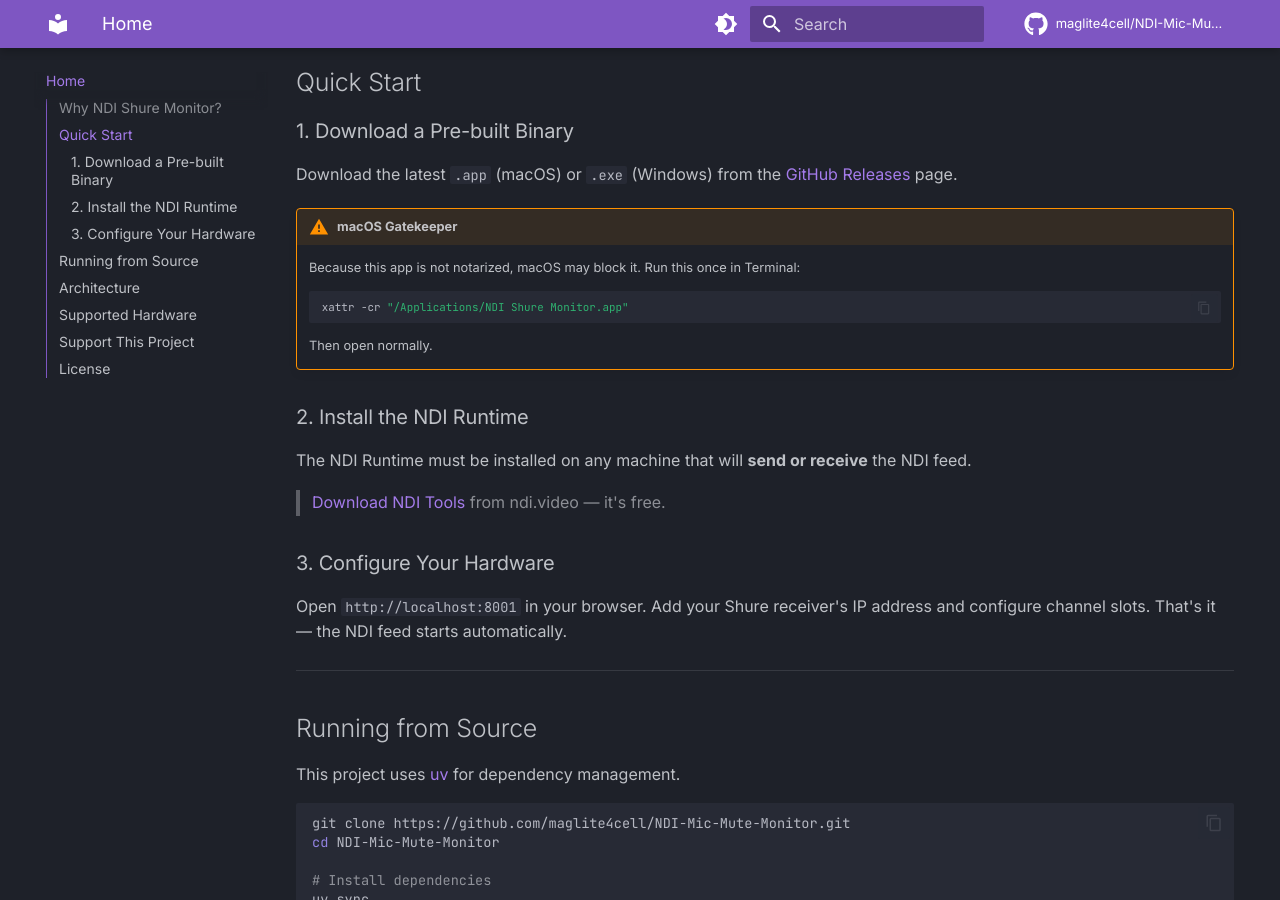
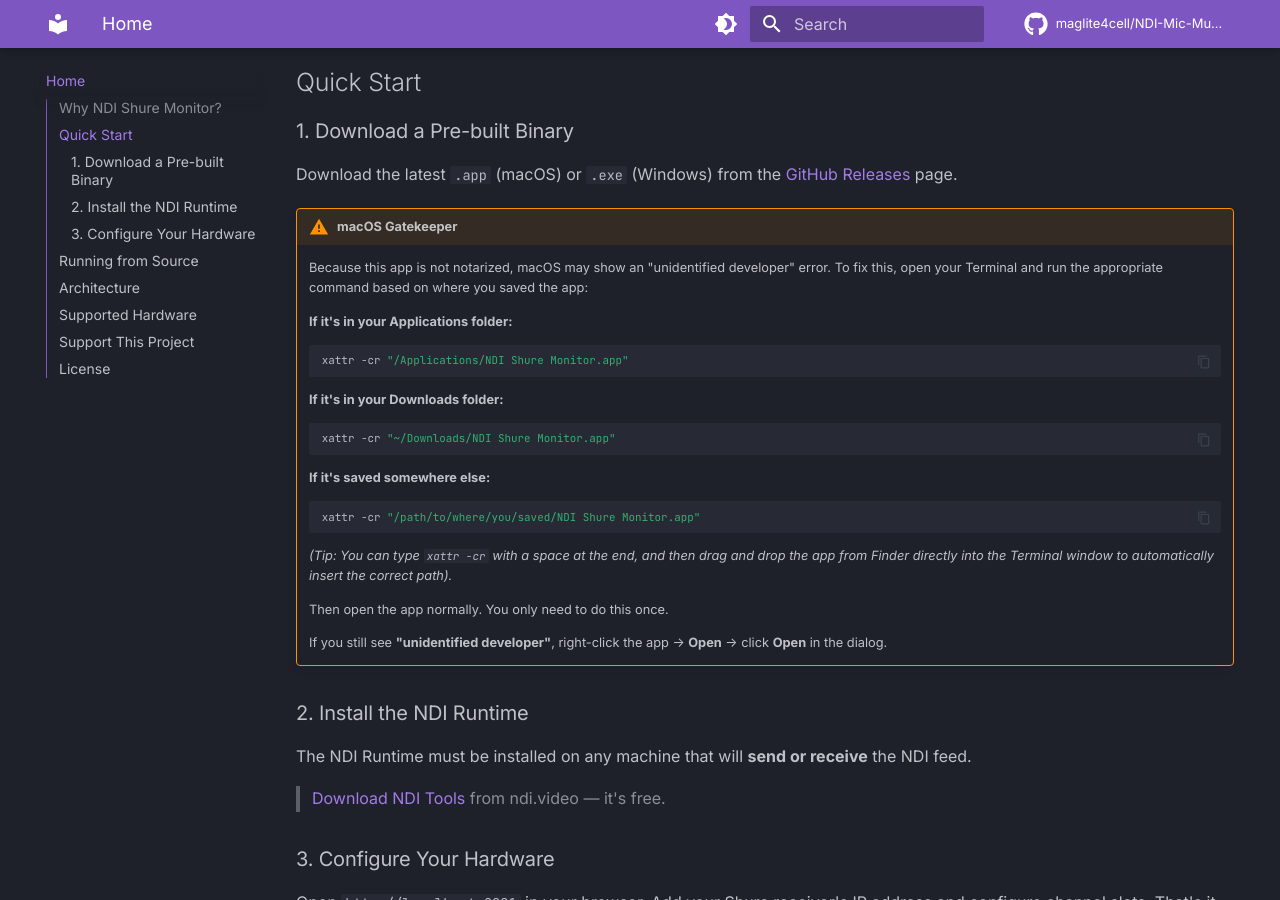
Before and after one commit to maglite4cell/NDI-Mic-Mute-Monitor, an MkDocs documentation site: the page built from docs/index.md, in a window 1280 px wide and 900 px high, scrolled down 693 px. Built offline with MkDocs 1.6.1 and Material for MkDocs 9.7.7, drawn with Linux system fonts in a browser that asks for light colours; comment, search, counter and statistics services are not loaded.

Commit message:
Update Gatekeeper instructions in docs

````diff
--- a/docs/index.md
+++ b/docs/index.md
@@ -26,11 +26,28 @@
 Download the latest `.app` (macOS) or `.exe` (Windows) from the [GitHub Releases](https://github.com/maglite4cell/NDI-Mic-Mute-Monitor/releases) page.
 
 !!! warning "macOS Gatekeeper"
-    Because this app is not notarized, macOS may block it. Run this once in Terminal:
+    Because this app is not notarized, macOS may show an "unidentified developer" error. To fix this, open your Terminal and run the appropriate command based on where you saved the app:
+
+    **If it's in your Applications folder:**
     ```bash
     xattr -cr "/Applications/NDI Shure Monitor.app"
     ```
-    Then open normally.
+
+    **If it's in your Downloads folder:**
+    ```bash
+    xattr -cr "~/Downloads/NDI Shure Monitor.app"
+    ```
+
+    **If it's saved somewhere else:**
+    ```bash
+    xattr -cr "/path/to/where/you/saved/NDI Shure Monitor.app"
+    ```
+
+    *(Tip: You can type `xattr -cr ` with a space at the end, and then drag and drop the app from Finder directly into the Terminal window to automatically insert the correct path).*
+
+    Then open the app normally. You only need to do this once.
+
+    If you still see **"unidentified developer"**, right-click the app → **Open** → click **Open** in the dialog.
 
 ### 2. Install the NDI Runtime
 
````
